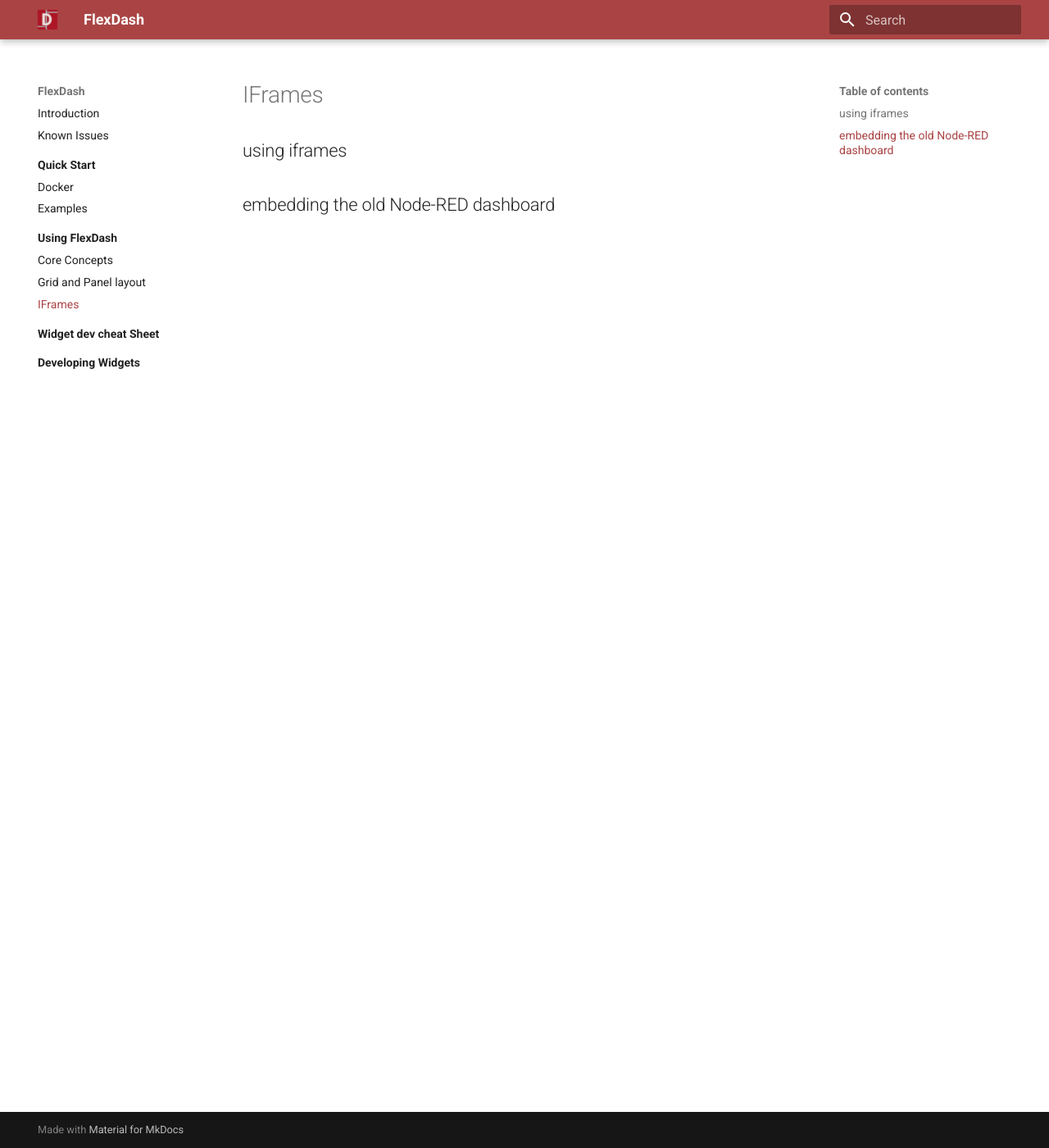
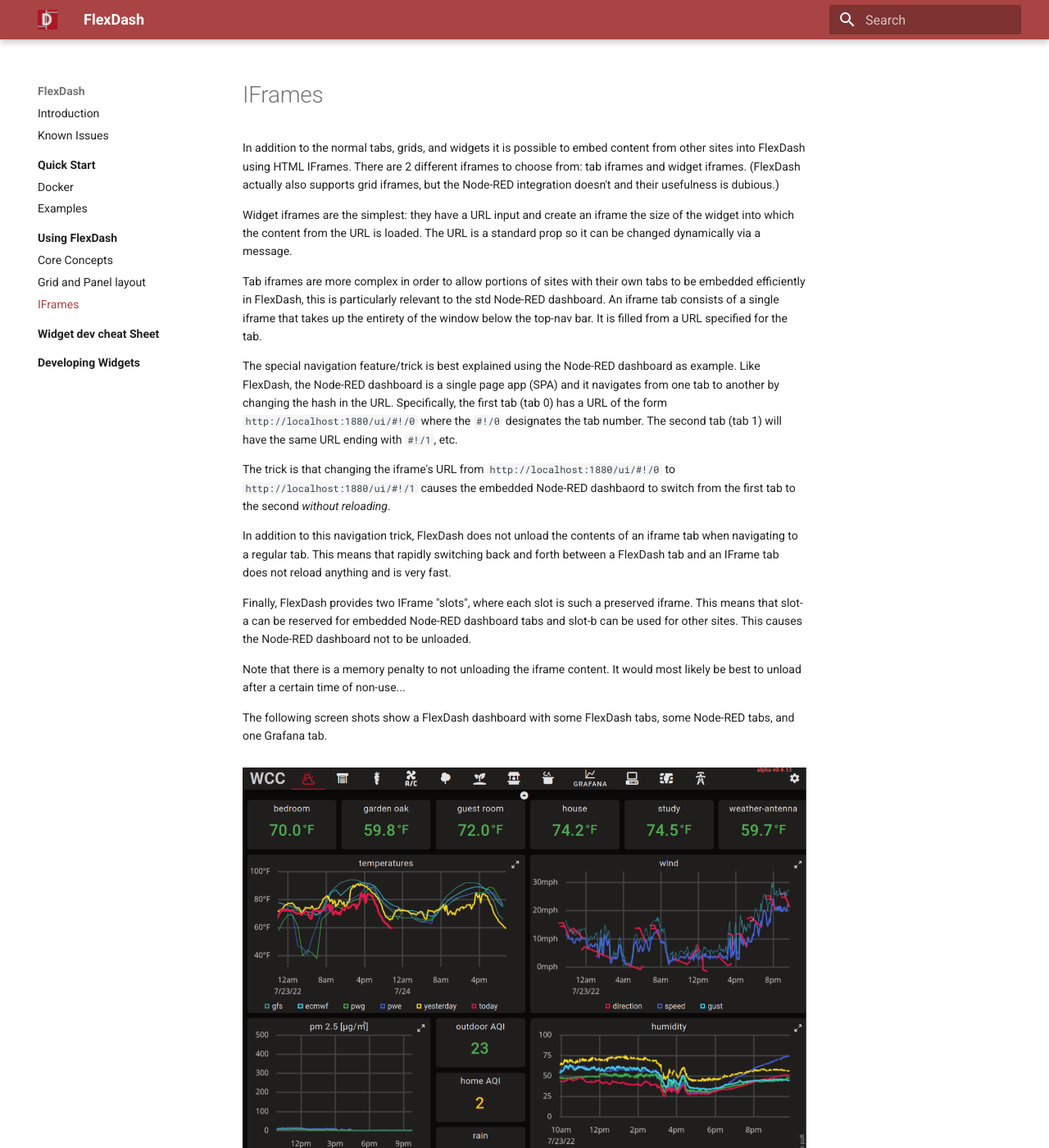
Before and after one commit to flexdash/docs, an MkDocs documentation site: the page built from docs/using-flexdash/iframes.md, in a window 1280 px wide and 1400 px high. Shown: the whole window at 82% size. Built offline with MkDocs 1.6.1 and Material for MkDocs 9.7.7, drawn with Linux system fonts in a browser that asks for light colours; some of the changed text lies outside the part shown.

Commit message:
update using flexdash section

```diff
--- a/docs/using-flexdash/iframes.md
+++ b/docs/using-flexdash/iframes.md
@@ -1,5 +1,63 @@
 # IFrames
 
-## using iframes
+In addition to the normal tabs, grids, and widgets it is possible to embed content from other
+sites into FlexDash using HTML IFrames. There are 2 different iframes to choose from: tab iframes
+and widget iframes. (FlexDash actually also supports grid iframes, but the Node-RED integration
+doesn't and their usefulness is dubious.)
 
-## embedding the old Node-RED dashboard
+Widget iframes are the simplest: they have a URL input and create an iframe the size of the widget
+into which the content from the URL is loaded. The URL is a standard prop so it can be changed
+dynamically via a message.
+
+Tab iframes are more complex in order to allow portions of sites with their own tabs to be embedded
+efficiently in FlexDash, this is particularly relevant to the std Node-RED dashboard.
+An iframe tab consists of a single iframe that takes up the entirety of the window below
+the top-nav bar. It is filled from a URL specified for the tab.
+
+The special navigation feature/trick is best explained using the Node-RED dashboard as
+example.
+Like FlexDash, the Node-RED dashboard is a single page app (SPA) and it navigates from one
+tab to another by changing the hash in the URL.
+Specifically, the first tab (tab 0) has a URL of the form `http://localhost:1880/ui/#!/0` where
+the `#!/0` designates the tab number. The second tab (tab 1) will have the same URL ending
+with `#!/1`, etc.
+
+The trick is that changing the iframe's URL from `http://localhost:1880/ui/#!/0` to
+`http://localhost:1880/ui/#!/1` causes the embedded Node-RED dashbaord to switch from the first
+tab to the second _without reloading_.
+
+In addition to this navigation trick, FlexDash does not unload the contents of an iframe tab
+when navigating to a regular tab. This means that rapidly switching back and forth between
+a FlexDash tab and an IFrame tab does not reload anything and is very fast.
+
+Finally, FlexDash provides two IFrame "slots", where each slot is such a preserved iframe.
+This means that slot-a can be reserved for embedded Node-RED dashboard tabs and slot-b can
+be used for other sites. This causes the Node-RED dashboard not to be unloaded.
+
+Note that there is a memory penalty to not unloading the iframe content.
+It would most likely be best to unload after a certain time of non-use...
+
+The following screen shots show a FlexDash dashboard with some FlexDash tabs, some
+Node-RED tabs, and one Grafana tab.
+
+<figure markdown>
+![FlexDash native tab](embed-fd.png)
+
+<figcaption>Dashboard with many tabs showing one of the FlexDash "native" tabs, i.e.,
+a normal grid with widgets.
+</figure>
+
+<figure markdown>
+![Embedded Node-RED tab](embed-nr.png)
+
+<figcaption>The same dashboard showing one of the embedded (iframe'd) Node-RED dashboard tabs.
+The Node-RED dashboard's navigation title bar is set to `hidden` since the tab-to-tab navigation
+is replaced by FlexDash's tabs.
+</figure>
+
+<figure markdown>
+![Embedded Grafana tab](embed-gr.png)
+
+<figcaption>The same dashboard showing an embedded Grafana dashboard page using Grafana's kiosk
+mode to hide the Grafana navigation.
+</figure>
```
Also changed, not shown: docs/using-flexdash/core-concepts.md (+15 -44 lines), docs/using-flexdash/grid-panel-layout.md (+43 -25 lines), docs/using-flexdash/edit-mode.png (added), docs/using-flexdash/embed-fd.png (added), docs/using-flexdash/embed-gr.png (added), docs/using-flexdash/embed-nr.png (added), docs/using-flexdash/grid-4-080.png (added), docs/using-flexdash/grid-4-100.png (added), docs/using-flexdash/grid-6-100.png (added), docs/using-flexdash/grid-6-130.png (added), docs/using-flexdash/grid-6-max.png (added).
